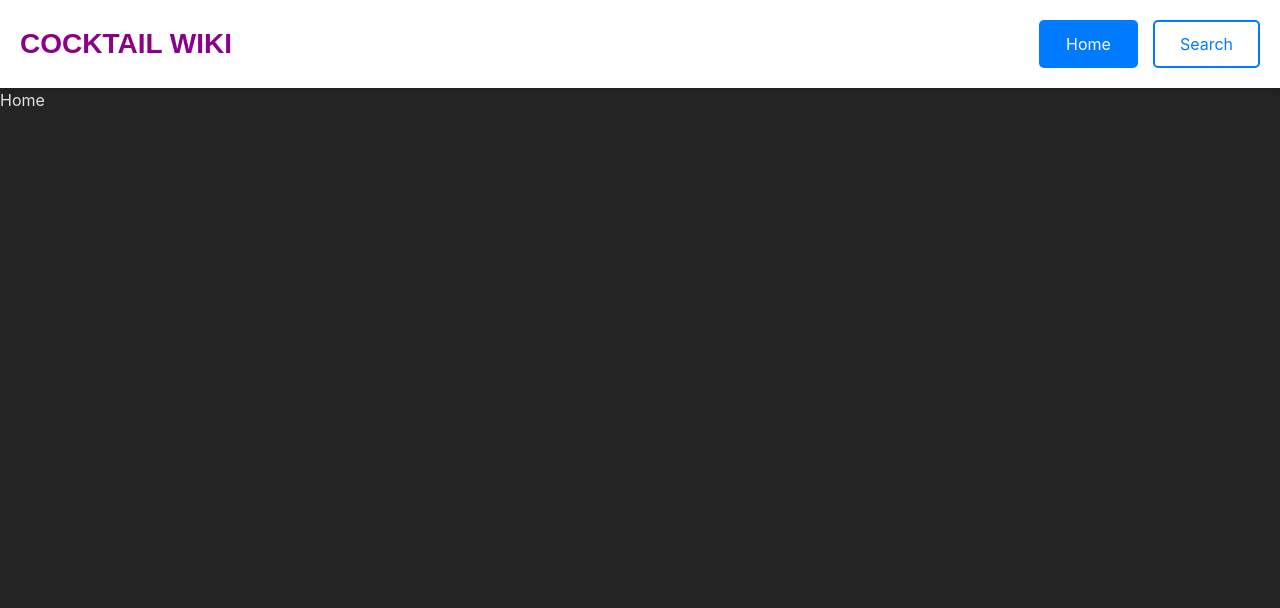
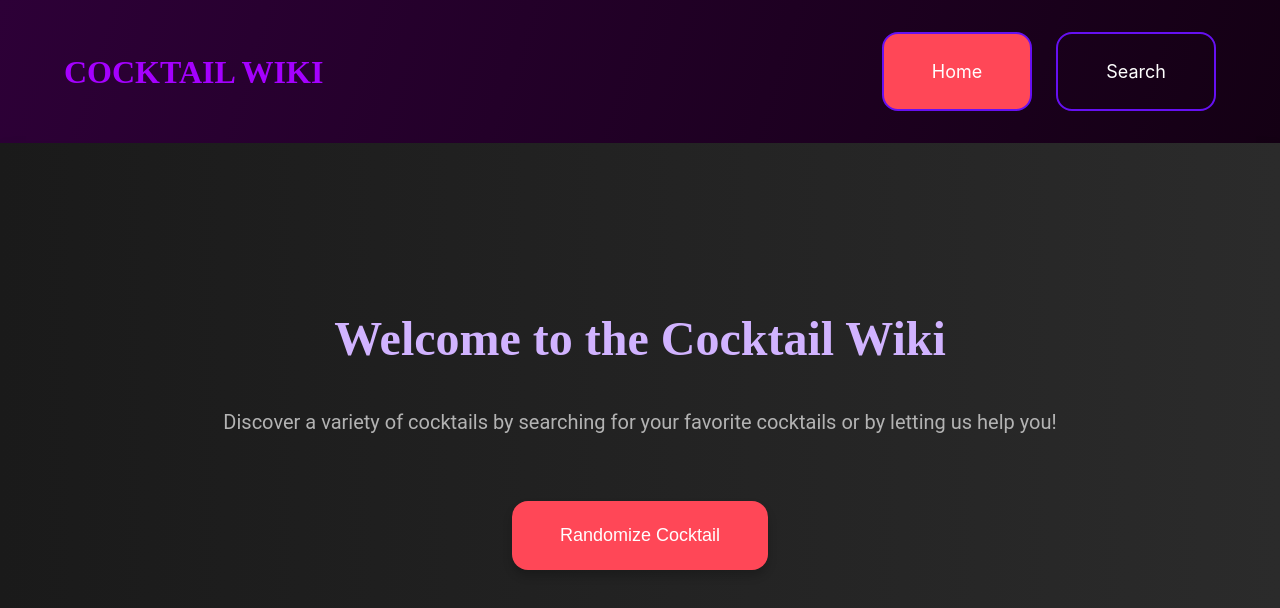
Before and after one commit to j-mattias/cocktail-wiki, a React (Vite) app: page / in a window 1280 px wide. Shown: the top 608 px of the page. Built offline with nearby package versions, Linux system fonts and the light colour scheme.

Commit message:
Created A Randomize Button, that navigates back to home by a onClick event, also updated CSS for better styling

```diff
--- a/src/components/Header.css
+++ b/src/components/Header.css
@@ -2,45 +2,100 @@
   display: flex;
   justify-content: space-between;
   align-items: center;
-  padding: 20px;
-  background-color: #fff;
-  box-shadow: 0 4px 6px rgba(0, 0, 0, 0.1); /
+  padding: 2rem 4rem;
+  background-image: linear-gradient(108deg, rgba(45, 0, 55, 1) 0%, rgba(20, 0, 20, 1) 100%);
+  box-shadow: 0 4px 6px rgba(0, 0, 0, 0.1);
 }
 
 .logo {
   display: flex;
   align-items: center;
-  font-family: Arial, sans-serif;
+  font-family: "Pacifico", cursive;
 }
 
 .logo-text {
-  font-size: 28px;
+  font-size: 32px;
   font-weight: bold;
-  color: #8b008b;
+  color: #a500ff;
 }
 
 .nav-links {
   display: flex;
-  gap: 15px;
+  gap: 1.5rem;
 }
 
 .link,
 .active-link {
   text-decoration: none;
-  font-size: 16px;
-  padding: 10px 25px;
-  border: 2px solid #007bff;
-  border-radius: 5px;
-  color: #007bff;
-  transition: background-color 0.1s ease, color 0.3s ease;
+  font-size: 18px;
+  padding: 1.5rem 3rem;
+  border: 2px solid #6610f2;
+  border-radius: 1rem;
+  color: #fff;
+  transition: background-color 0.2s ease, color 0.3s ease, transform 0.2s;
 }
 
 .active-link {
-  background-color: #007bff;
+  background-color: #ff4757;
   color: white;
 }
 
 .link:hover {
-  background-color: #007bff;
+  background-color: #6610f2;
   color: white;
+  transform: scale(1.05);
 }
+
+.homepage-container {
+  text-align: center;
+  padding: 10rem 2rem;
+  background-color: #1a1a1a;
+  background-image: linear-gradient(to right, #1a1a1a, #2b2b2b);
+  box-shadow: 0 8px 16px rgba(0, 0, 0, 0.1);
+}
+
+.homepage-container h1 {
+  font-size: 48px;
+  margin-bottom: 2rem;
+  color: #d1b3ff;
+  font-family: "Lobster", cursive;
+}
+
+.homepage-container p {
+  font-size: 20px;
+  color: #b3b3b3;
+  margin-bottom: 4rem;
+  font-family: "Roboto", sans-serif;
+}
+
+.randomize-button {
+  padding: 1.5rem 3rem;
+  font-size: 18px;
+  background-color: #ff4757;
+  color: white;
+  border: none;
+  border-radius: 1rem;
+  cursor: pointer;
+  box-shadow: 0 6px 10px rgba(0, 0, 0, 0.2);
+  transition: background-color 0.3s ease, transform 0.3s ease;
+}
+
+.randomize-button:hover {
+  background-color: #ff3e3e;
+  transform: translateY(-0.3rem);
+}
+
+@media (max-width: 768px) {
+  .homepage-container {
+    padding: 8rem 2rem;
+  }
+
+  .homepage-container h1 {
+    font-size: 36px;
+  }
+
+  .randomize-button {
+    font-size: 16px;
+    padding: 1.2rem 2.4rem;
+  }
+}
--- a/src/pages/HomePage.tsx
+++ b/src/pages/HomePage.tsx
@@ -1,5 +1,21 @@
+import { useNavigate } from "react-router-dom";
+import "../components/Header.css";
+
 export function HomePage() {
+  const navigate = useNavigate();
+
+  const handleRandomizeClick = () => {
+    navigate("/");
+  };
+
   return (
-    <div>Home</div>
-  )
+    <div className="homepage-container">
+      <h1>Welcome to the Cocktail Wiki</h1>
+      <p>Discover a variety of cocktails by searching for your favorite cocktails or by letting us help you!</p>
+
+      <button className="randomize-button" onClick={handleRandomizeClick}>
+        Randomize Cocktail
+      </button>
+    </div>
+  );
 }
```
Also changed, not shown: src/router.tsx (+4 -4 lines).
